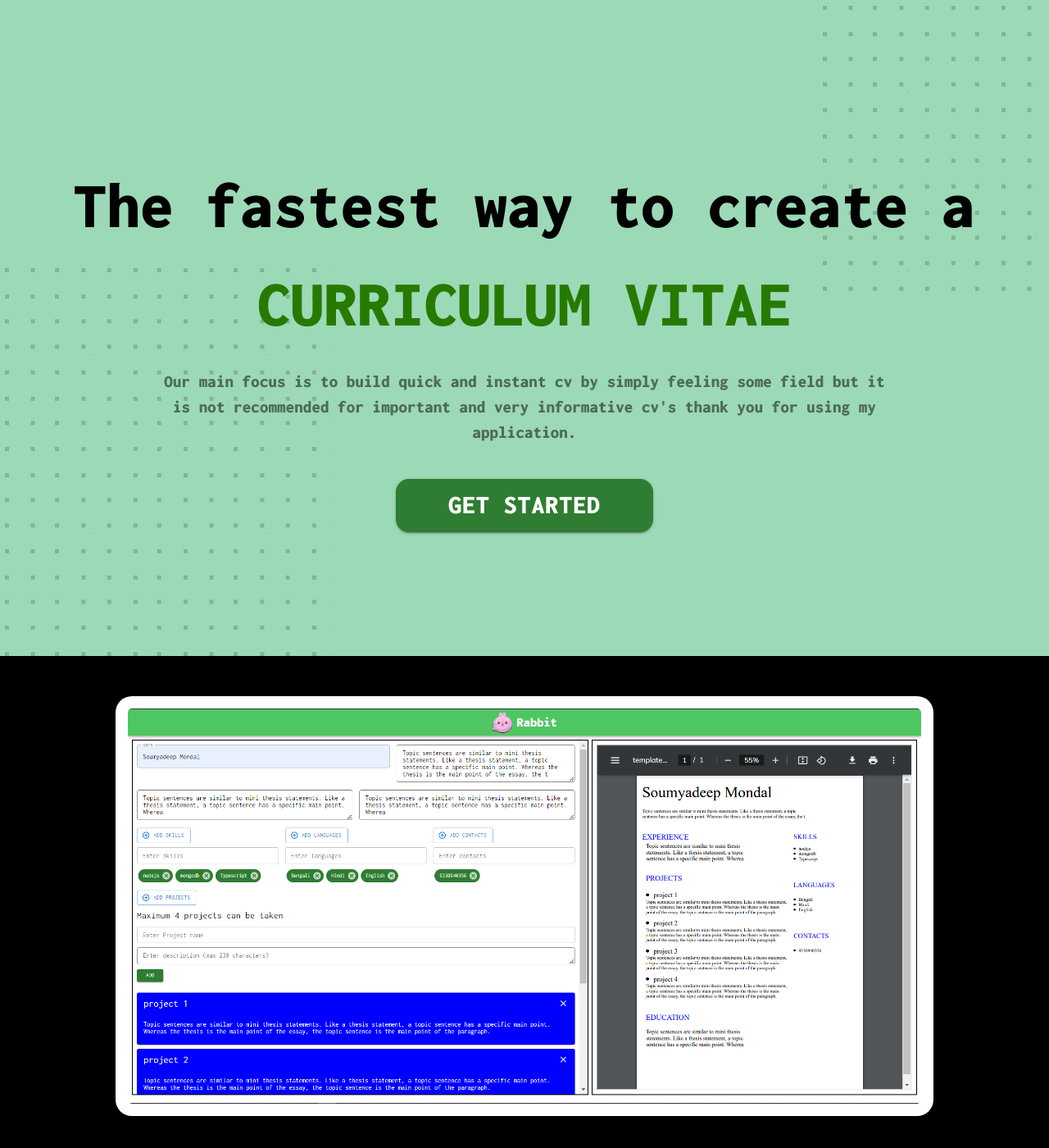
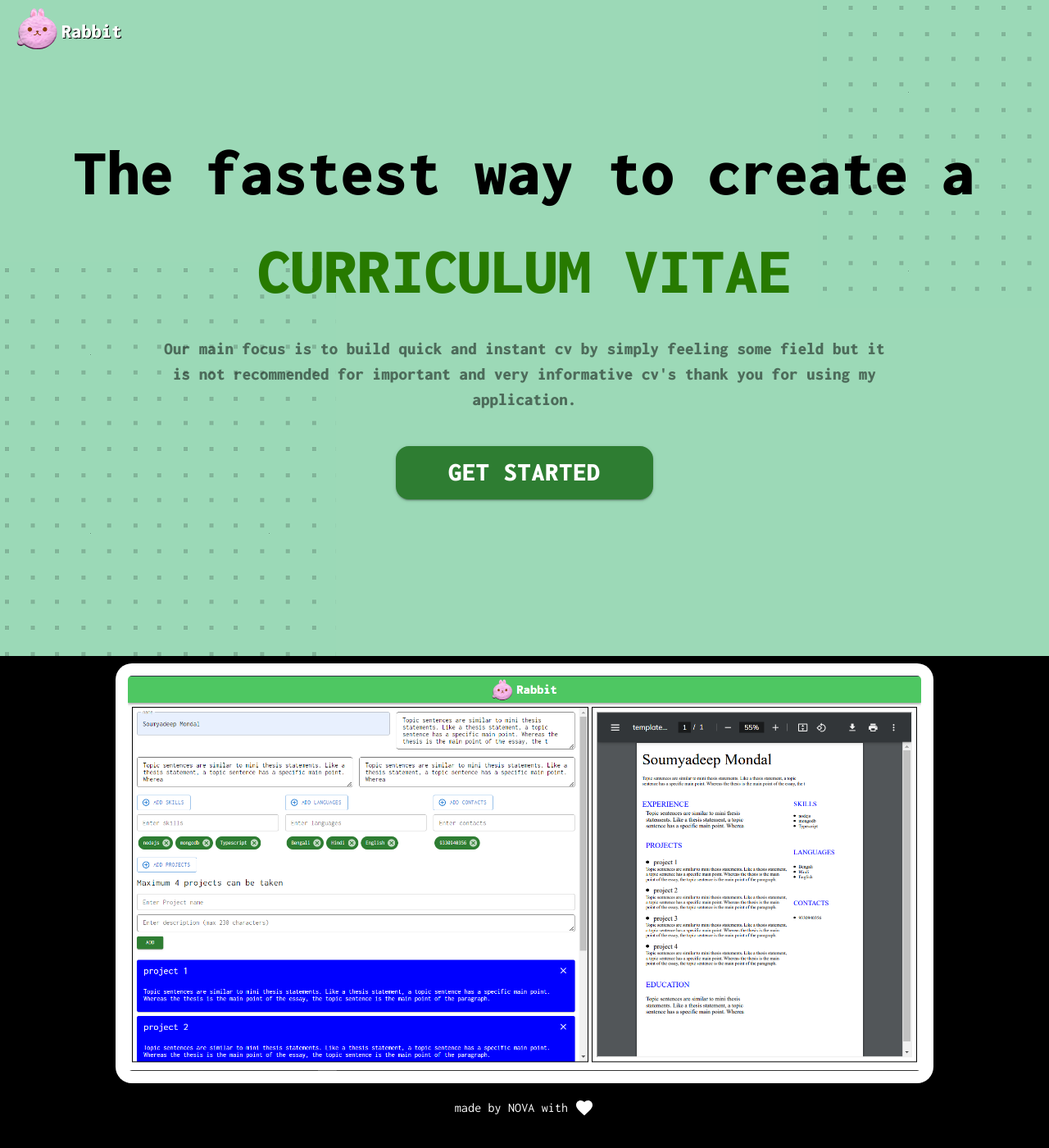
Before and after one commit to snovamicron/CV-builder, a React (Create React App) app in the folder client/: page / in a window 1280 px wide. Shown: the whole page at 82% size. Built offline with nearby package versions, Linux system fonts and the light colour scheme.

Commit message:
app is ready to deploy v@1.0.0

```diff
--- a/client/public/index.html
+++ b/client/public/index.html
@@ -6,7 +6,12 @@
   <link rel="icon" href="%PUBLIC_URL%/favicon.ico" />
   <meta name="viewport" content="width=device-width, initial-scale=1" />
   <meta name="theme-color" content="#000000" />
-  <meta name="description" content="Web site created using create-react-app" />
+  <meta name="keywords" content="cv maker online free, best online cv maker, cv maker free download, best online cv maker free, canva cv maker, cv maker for freshers, cv maker app, cv maker login, cv format, cv maker online, cv, free cv maker" />
+  <meta name="description" content="Rabbit is a prototype of a consept of making a instant CV, which is very simple but professional.
+  This web application is very easy to use, it have two templates or you can say two types of CV model.
+  All you need to do is to fill all the fields each CV template has, and you good to go. Just clicking the
+  submit button in thr bottom of the forms you will get your ready made CV on the right side prevew section.
+  Try it add more value to your professional life." />
   <link rel="apple-touch-icon" href="%PUBLIC_URL%/logo192.png" />
   <!--
       manifest.json provides metadata used when your web app is installed on a
@@ -28,11 +33,16 @@
       work correctly both with client-side routing and a non-root public URL.
       Learn how to configure a non-root public URL by running `npm run build`.
     -->
-  <title>React App</title>
+  <title>Rabbit || the cv maker || fastest way to make a simple cv</title>
 </head>
 
 <body>
-  <noscript>You need to enable JavaScript to run this app.</noscript>
+  <noscript>Rabbit is a prototype of a consept of making a instant CV, which is very simple but professional.
+    This web application is very easy to use, it have two templates or you can say two types of CV model.
+    All you need to do is to fill all the fields each CV template has, and you good to go. Just clicking the
+    submit button in thr bottom of the forms you will get your ready made CV on the right side prevew section.
+    Try it add more value to your professional life.
+  </noscript>
   <div id="root"></div>
   <!--
       This HTML file is a template.
--- a/client/src/components/Home/Template.tsx
+++ b/client/src/components/Home/Template.tsx
@@ -25,7 +25,8 @@ const Template = () => {
     templateImage: {
       border: '2px solid #000',
       marginBottom: 15,
-      width:matches ? '55%' : '100%'
+      width:matches ? '55%' : '100%',
+      cursor:'pointer'
     },
     templateBox: {
       display:'flex',
@@ -43,7 +44,7 @@ const Template = () => {
         <Grid container>
           <Grid item xs={12} md={6} >
             <Box className={classes.templateBox}>
-              <img className={classes.templateImage} src="template_1.png" alt="template_1" />
+              <img className={classes.templateImage} onClick={() => navigate('/template_1')} src="template_1.png" alt="template_1" />
               <Button
                 className={classes.template}
                 onClick={() => navigate('/template_1')}
@@ -57,7 +58,7 @@ const Template = () => {
           </Grid>
           <Grid item xs={12} md={6} >
             <Box className={classes.templateBox}>
-              <img className={classes.templateImage} src="template_2.png" alt="template_2" />
+              <img className={classes.templateImage} onClick={() => navigate('/template_2')} src="template_2.png" alt="template_2" />
               <Button
                 className={classes.template}
                 onClick={() => navigate('/template_2')}
--- /dev/null
+++ b/client/src/components/Home/Template/PrevewBackground.tsx
@@ -0,0 +1,28 @@
+
+// MUI components
+import { Box, Typography } from '@mui/material'
+import { makeStyles } from '@mui/styles'
+import SentimentDissatisfiedIcon from '@mui/icons-material/SentimentDissatisfied'
+
+const PrevewBackground = ()=>{
+    const useStyles = makeStyles({
+        wraper:{
+            height:'100%',
+            display:'flex',
+            flexDirection:'column',
+            justifyContent:'center',
+            alignItems:'center'
+        }
+    })
+    const classes = useStyles()
+    return (
+        <>
+            <Box className={classes.wraper}>
+                <Typography sx={{fontSize:'4rem', fontWeight:600}}>No Prevew</Typography>
+                <SentimentDissatisfiedIcon style={{fontSize:'4rem'}} />
+            </Box>
+        </>
+    )
+}
+
+export default PrevewBackground
--- a/client/src/components/Home/Template/Template_1.tsx
+++ b/client/src/components/Home/Template/Template_1.tsx
@@ -25,6 +25,7 @@ import { send_template_1_data } from '../../../services/allApi';
 
 // components
 import Navbar from './Navbar'
+import PrevewBackground from './PrevewBackground';
 
 
 const Template_1 = () => {
@@ -373,7 +374,10 @@ const Template_1 = () => {
                                     </IconButton>
                                 }
                                 {
-                                    show && <iframe style={{ width: '100%', height: '100%' }} src='http://localhost:4000/cv/template_1' />
+                                    show && <iframe title='prevew1' style={{ width: '100%', height: '100%' }} src='http://localhost:4000/cv/template_1' />
+                                }
+                                {
+                                    !show && <PrevewBackground/>
                                 }
                             </Box>
                         </Grid> : null
--- a/client/src/components/Home/Welcome.tsx
+++ b/client/src/components/Home/Welcome.tsx
@@ -23,7 +23,8 @@ const Welcome = ()=>{
                     button_fontSize: '2rem',
                     container1_Height: '100vh',
                     container2_Height: '60vh',
-                    ss1_position: 250
+                    ss1_position: 250,
+                    tittleBoxPaddingTop:150
                 }
             case mqb:
                 return {
@@ -32,7 +33,8 @@ const Welcome = ()=>{
                     button_fontSize: '1.5rem',
                     container1_Height: '70vh',
                     container2_Height: '40vh',
-                    ss1_position: 80
+                    ss1_position: 40,
+                    tittleBoxPaddingTop:150
                 }
             case mqc:
                 return {
@@ -41,7 +43,8 @@ const Welcome = ()=>{
                     button_fontSize: '1.5rem',
                     container1_Height: '70vh',
                     container2_Height: '40vh',
-                    ss1_position: 80
+                    ss1_position: 40,
+                    tittleBoxPaddingTop:60
                 }
             default:
                 return {
@@ -50,7 +53,8 @@ const Welcome = ()=>{
                     button_fontSize: '2rem',
                     container1_Height: '100vh',
                     container2_Height: '75vh',
-                    ss1_position: 200
+                    ss1_position: 200,
+                    tittleBoxPaddingTop:150
                 }
         }
     }
@@ -68,7 +72,7 @@ const Welcome = ()=>{
             alignItems:'center',
             justifyContent:'flex-end',
             flexDirection:'column',
-            paddingBottom:80,
+            paddingBottom:30,
         },
         dotContainer1:{
             height:'47vh',
@@ -94,7 +98,7 @@ const Welcome = ()=>{
             alignItems:'center',
             flexDirection:'column',
             zIndex:10000,
-            paddingTop:190
+            paddingTop:mqStyle().tittleBoxPaddingTop
         },
         title1:{
             fontSize:`${mqStyle().title1_fontSize} !important`,
@@ -119,6 +123,21 @@ const Welcome = ()=>{
             boxSizing:'border-box',
             backgroundColor:'#fff',
             borderRadius:20
+        },
+        logo:{
+            height:'50px',
+            position:'absolute',
+            top:10,
+            left:20
+        },
+        logoTitle:{
+            fontSize:'1.5rem !important',
+            fontWeight:'600 !important',
+            position:'absolute',
+            top:20,
+            left:75,
+            color:'#fff',
+            textShadow:'1px 1px #000 !important'
         }
     })
     const classes = useStyles()
@@ -127,6 +146,8 @@ const Welcome = ()=>{
             <Box className={classes.container1} >
                 <Box className={classes.dotContainer1}/>
                 <Box className={classes.dotContainer2}/>
+                <img className={classes.logo} src="logo192.png" alt="logo" />
+                <Typography className={classes.logoTitle}>Rabbit</Typography>
                 <Box className={classes.tittleBox}>
                 <Typography className={classes.title1} >The fastest way to create a</Typography>
                 <Typography sx={{fontWeight:900, color:'#277a00'}} className={classes.title1} > CURRICULUM VITAE </Typography>
```
Also changed, not shown: client/src/components/Home/Template/Template_2.tsx (+19 -7 lines), client/project needs/note.txt (deleted).
